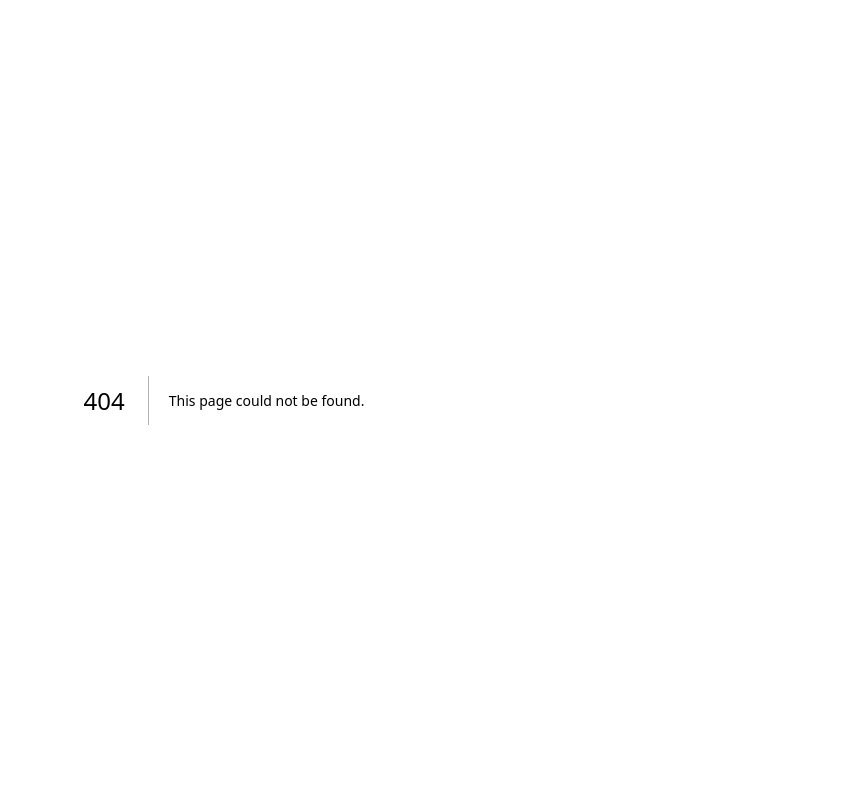
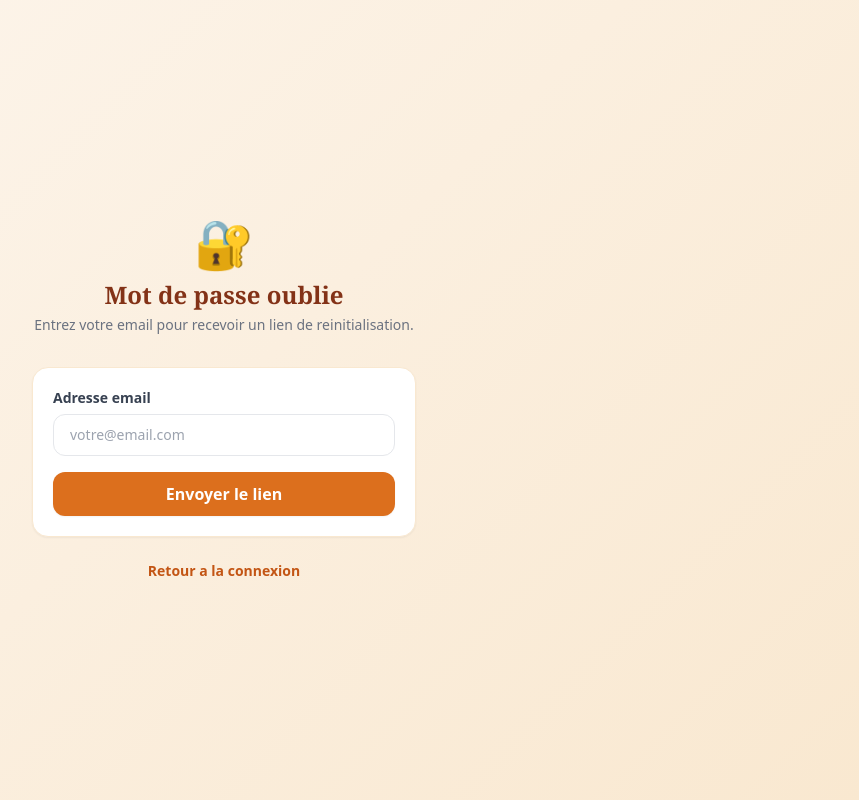
Before and after one commit to mamadouba1/suivi, a Next.js app: page /auth/forgot-password in a window 1280 px wide. Before the commit this address had no page. Shown: the whole page, without its empty margins (416-1275 px from the left). Built offline with nearby package versions, Linux system fonts and the light colour scheme.

Commit message:
feat: add forgot and reset password pages

```diff
--- /dev/null
+++ b/app/auth/forgot-password/page.tsx
@@ -0,0 +1,95 @@
+'use client'
+import { useState } from 'react'
+import Link from 'next/link'
+import { createClient } from '@/lib/supabase'
+
+export default function ForgotPasswordPage() {
+  const [email, setEmail] = useState('')
+  const [loading, setLoading] = useState(false)
+  const [done, setDone] = useState(false)
+  const [error, setError] = useState('')
+
+  async function handleReset(e: React.FormEvent) {
+    e.preventDefault()
+    setLoading(true)
+    setError('')
+    const supabase = createClient()
+    const { error } = await supabase.auth.resetPasswordForEmail(email, {
+      redirectTo: window.location.origin + '/auth/reset-password',
+    })
+    if (error) {
+      setError('Une erreur est survenue. Verifiez votre adresse email.')
+      setLoading(false)
+    } else {
+      setDone(true)
+    }
+  }
+
+  if (done) {
+    return (
+      <main className="min-h-screen flex items-center justify-center px-4" style={{ background: 'linear-gradient(135deg, #fdf6ee 0%, #f9e8d0 100%)' }}>
+        <div className="text-center max-w-sm">
+          <div className="text-6xl mb-4">📧</div>
+          <h2 className="text-2xl font-bold text-brand-800 mb-3" style={{ fontFamily: 'Georgia, serif' }}>
+            Email envoye !
+          </h2>
+          <p className="text-gray-600 mb-2">
+            Un lien de reinitialisation a ete envoye a <strong>{email}</strong>.
+          </p>
+          <p className="text-gray-500 text-sm mb-6">
+            Cliquez sur le lien dans l&apos;email pour choisir un nouveau mot de passe.
+          </p>
+          <Link href="/auth/login" className="btn-primary inline-block">
+            Retour a la connexion
+          </Link>
+        </div>
+      </main>
+    )
+  }
+
+  return (
+    <main className="min-h-screen flex items-center justify-center px-4" style={{ background: 'linear-gradient(135deg, #fdf6ee 0%, #f9e8d0 100%)' }}>
+      <div className="w-full max-w-sm">
+        <div className="text-center mb-8">
+          <div className="text-5xl mb-3">🔐</div>
+          <h1 className="text-2xl font-bold text-brand-800" style={{ fontFamily: 'Georgia, serif' }}>
+            Mot de passe oublie
+          </h1>
+          <p className="text-gray-500 text-sm mt-1">
+            Entrez votre email pour recevoir un lien de reinitialisation.
+          </p>
+        </div>
+
+        <div className="card">
+          <form onSubmit={handleReset} className="space-y-4">
+            {error && (
+              <div className="bg-red-50 border border-red-200 text-red-700 rounded-xl px-4 py-3 text-sm">
+                {error}
+              </div>
+            )}
+            <div>
+              <label className="label">Adresse email</label>
+              <input
+                type="email"
+                className="input"
+                placeholder="votre@email.com"
+                value={email}
+                onChange={(e) => setEmail(e.target.value)}
+                required
+              />
+            </div>
+            <button type="submit" className="btn-primary w-full" disabled={loading}>
+              {loading ? 'Envoi...' : 'Envoyer le lien'}
+            </button>
+          </form>
+        </div>
+
+        <p className="text-center text-sm text-gray-500 mt-6">
+          <Link href="/auth/login" className="text-brand-600 font-semibold hover:underline">
+            Retour a la connexion
+          </Link>
+        </p>
+      </div>
+    </main>
+  )
+}
--- a/app/auth/login/page.tsx
+++ b/app/auth/login/page.tsx
@@ -18,7 +18,7 @@ export default function LoginPage() {
     const supabase = createClient()
     const { error } = await supabase.auth.signInWithPassword({ email, password })
     if (error) {
-      setError('Email ou mot de passe incorrect.')
+      setError('Email ou mot de passe incorrect. Vous pouvez reinitialiser votre mot de passe ci-dessous.')
       setLoading(false)
     } else {
       router.push('/dashboard')
@@ -40,6 +40,11 @@ export default function LoginPage() {
             {error && (
               <div className="bg-red-50 border border-red-200 text-red-700 rounded-xl px-4 py-3 text-sm">
                 {error}
+                <div className="mt-2">
+                  <Link href="/auth/forgot-password" className="text-red-700 font-semibold underline">
+                    Reinitialiser mon mot de passe
+                  </Link>
+                </div>
               </div>
             )}
             <div>
@@ -47,7 +52,7 @@ export default function LoginPage() {
               <input
                 type="email"
                 className="input"
-                placeholder="vous@exemple.com"
+                placeholder="votre@email.com"
                 value={email}
                 onChange={(e) => setEmail(e.target.value)}
                 required
@@ -70,8 +75,14 @@ export default function LoginPage() {
           </form>
         </div>
 
-        <p className="text-center text-sm text-gray-500 mt-6">
-          Pas encore de compte ?{' '}
+        <div className="text-center mt-4">
+          <Link href="/auth/forgot-password" className="text-sm text-brand-600 hover:underline">
+            Mot de passe oublie ?
+          </Link>
+        </div>
+
+        <p className="text-center text-sm text-gray-500 mt-3">
+          Pas encore de compte ?{" "}
           <Link href="/auth/register" className="text-brand-600 font-semibold hover:underline">
             S&apos;inscrire
           </Link>
--- /dev/null
+++ b/app/auth/reset-password/page.tsx
@@ -0,0 +1,66 @@
+'use client'
+import { useState } from 'react'
+import { useRouter } from 'next/navigation'
+import { createClient } from '@/lib/supabase'
+
+export default function ResetPasswordPage() {
+  const router = useRouter()
+  const [password, setPassword] = useState('')
+  const [loading, setLoading] = useState(false)
+  const [error, setError] = useState('')
+
+  async function handleUpdate(e: React.FormEvent) {
+    e.preventDefault()
+    if (password.length < 6) {
+      setError('Le mot de passe doit contenir au moins 6 caracteres.')
+      return
+    }
+    setLoading(true)
+    const supabase = createClient()
+    const { error } = await supabase.auth.updateUser({ password })
+    if (error) {
+      setError('Erreur lors de la reinitialisation. Reessayez.')
+      setLoading(false)
+    } else {
+      router.push('/dashboard')
+    }
+  }
+
+  return (
+    <main className="min-h-screen flex items-center justify-center px-4" style={{ background: 'linear-gradient(135deg, #fdf6ee 0%, #f9e8d0 100%)' }}>
+      <div className="w-full max-w-sm">
+        <div className="text-center mb-8">
+          <div className="text-5xl mb-3">🔑</div>
+          <h1 className="text-2xl font-bold text-brand-800" style={{ fontFamily: 'Georgia, serif' }}>
+            Nouveau mot de passe
+          </h1>
+          <p className="text-gray-500 text-sm mt-1">Choisissez un nouveau mot de passe.</p>
+        </div>
+
+        <div className="card">
+          <form onSubmit={handleUpdate} className="space-y-4">
+            {error && (
+              <div className="bg-red-50 border border-red-200 text-red-700 rounded-xl px-4 py-3 text-sm">
+                {error}
+              </div>
+            )}
+            <div>
+              <label className="label">Nouveau mot de passe</label>
+              <input
+                type="password"
+                className="input"
+                placeholder="Minimum 6 caracteres"
+                value={password}
+                onChange={(e) => setPassword(e.target.value)}
+                required
+              />
+            </div>
+            <button type="submit" className="btn-primary w-full" disabled={loading}>
+              {loading ? 'Mise a jour...' : 'Enregistrer le mot de passe'}
+            </button>
+          </form>
+        </div>
+      </div>
+    </main>
+  )
+}
```
